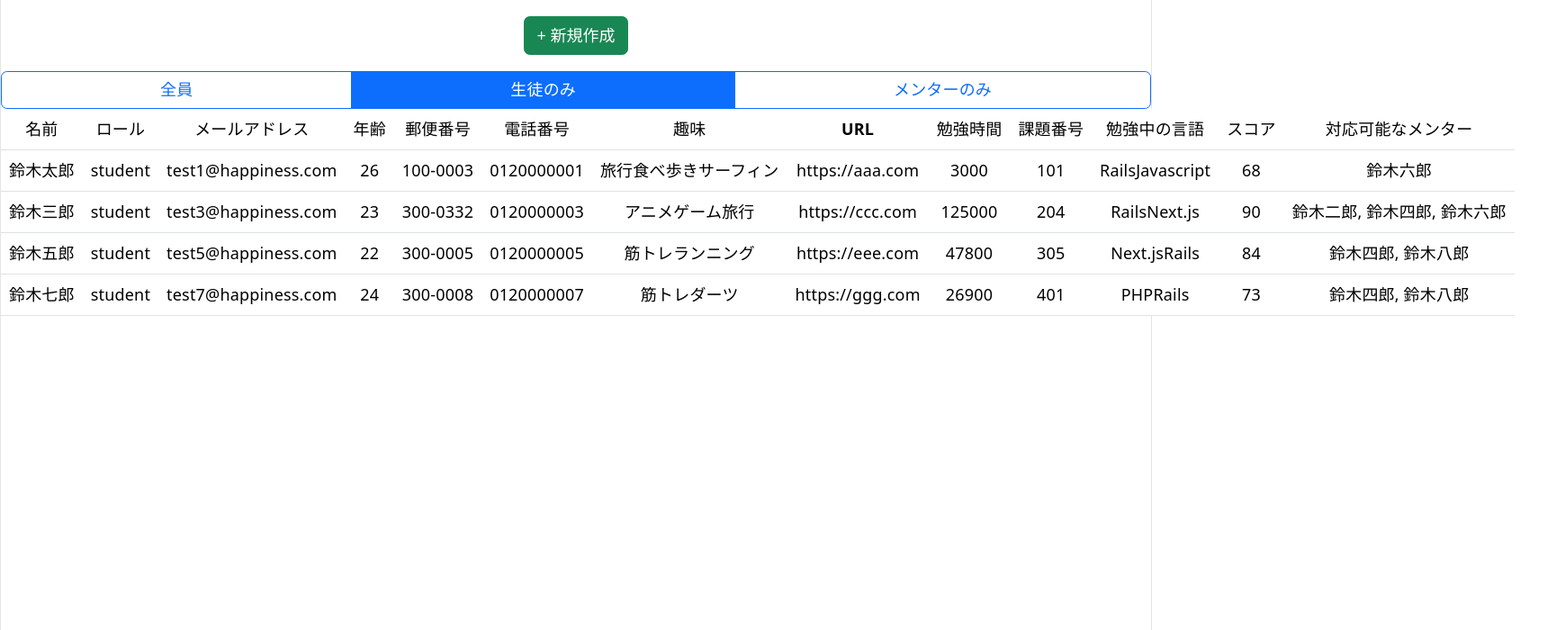
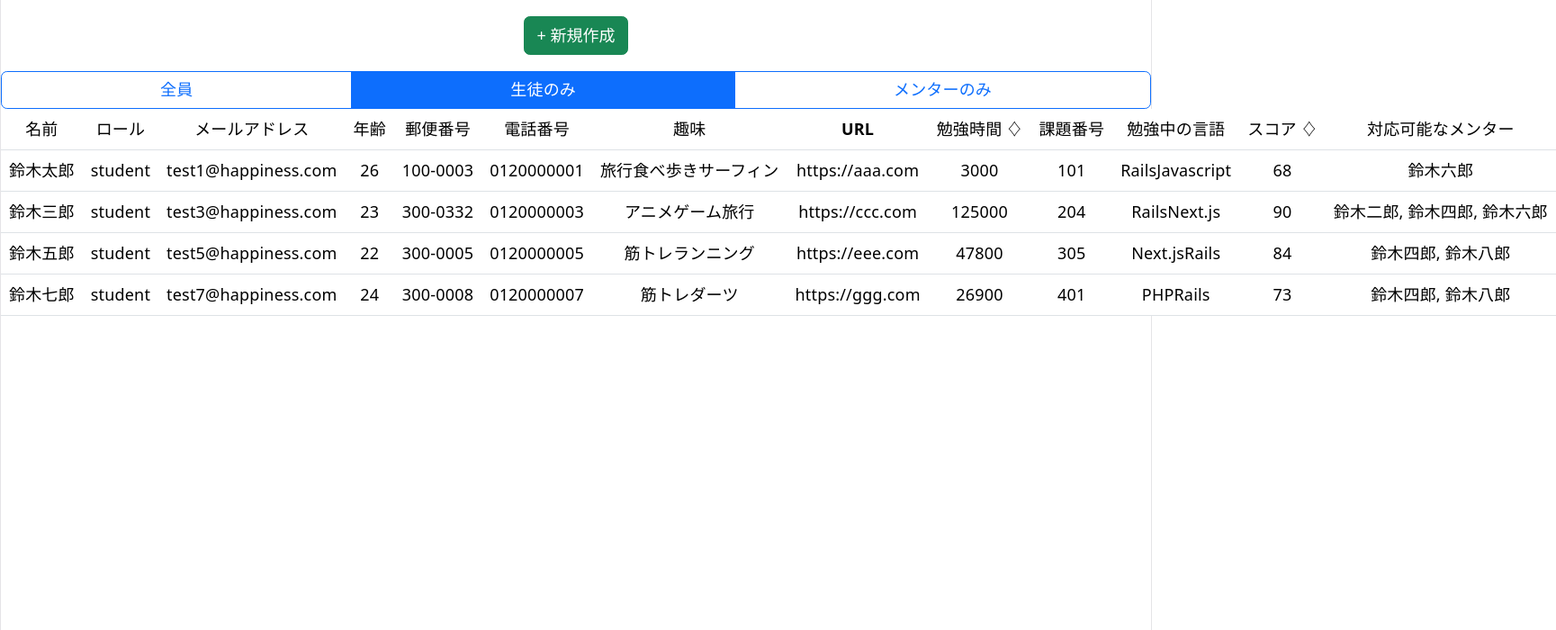
Before and after one commit to iwariku/react_typescript_management, a React (Vite) app: page / in a window 1280 px wide. Both pictures are taken after a click on the label "生徒のみ". Shown: the top 700 px of the page at 90% size, 1729 px wide, since content can reach past the window. Built offline with nearby package versions, Linux system fonts and the light colour scheme.

Commit message:
refactor: 生徒タブのフィルター文字を画面に表示されるように修正

```diff
--- a/src/components/list/StudentList.tsx
+++ b/src/components/list/StudentList.tsx
@@ -55,17 +55,22 @@ export const StudentList = ({ students }: Props) => {
           <th scope="col">電話番号</th>
           <th scope="col">趣味</th>
           <th scope="col">URL</th>
-          <th onClick={() => handleSort('studyMinutes')}>
+          <th
+            onClick={() => handleSort('studyMinutes')}
+            style={{ cursor: 'pointer' }}
+          >
             勉強時間{' '}
-            {sortKey === 'studyMinutes' &&
-              (sortOrder === 'asc' ? '▲' : sortOrder === 'desc' ? '▼' : '🍎')}
+            {sortKey === 'studyMinutes'
+              ? sortOrder === 'asc'
+                ? '▲'
+                : '▼'
+              : '♢'}
           </th>
           <th scope="col">課題番号</th>
           <th scope="col">勉強中の言語</th>
-          <th onClick={() => handleSort('score')}>
+          <th onClick={() => handleSort('score')} style={{ cursor: 'pointer' }}>
             スコア{' '}
-            {sortKey === 'score' &&
-              (sortOrder === 'asc' ? '▲' : sortOrder === 'desc' ? '▼' : '🍎')}
+            {sortKey === 'score' ? (sortOrder === 'asc' ? '▲' : '▼') : '♢'}
           </th>
           <th scope="col">対応可能なメンター</th>
         </tr>
```
